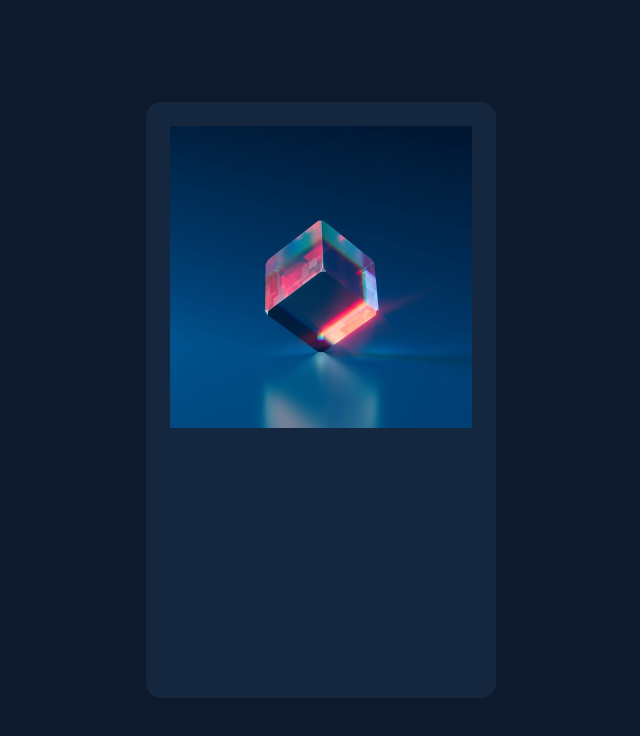
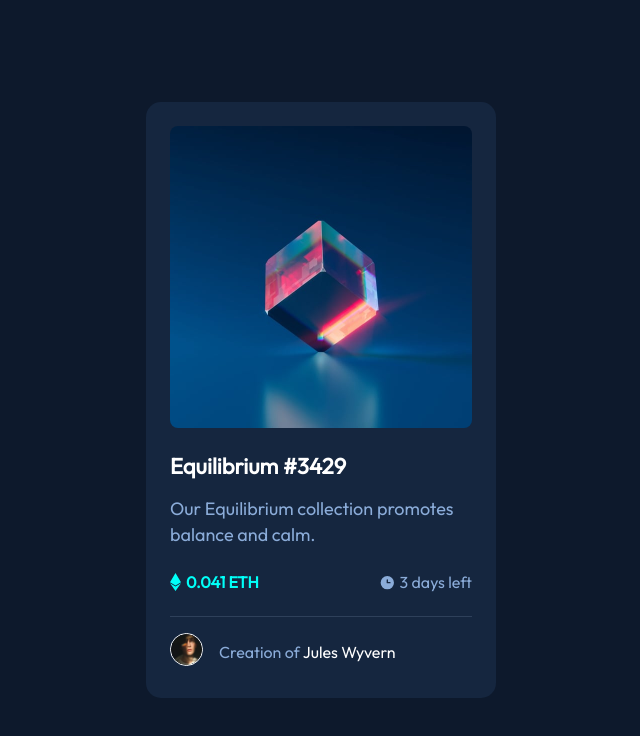
Before and after one commit to i7omic/NFT_PreviweCardComponent, a plain HTML site: page index.html in a window 1280 px wide. Shown: the whole page, without its empty margins (319-959 px from the left). Drawn offline with Linux system fonts and the light colour scheme.

Commit message:
Final commit

```diff
--- a/index.html
+++ b/index.html
@@ -12,9 +12,36 @@
     <div class="card">
       <div class="card-img">
         <img class="img" src="./images/image-equilibrium.jpg" alt="">
+        <svg class="eye" width="48" height="48" xmlns="http://www.w3.org/2000/svg"><g fill="none" fill-rule="evenodd"><path d="M0 0h48v48H0z"/><path d="M24 9C14 9 5.46 15.22 2 24c3.46 8.78 12 15 22 15 10.01 0 18.54-6.22 22-15-3.46-8.78-11.99-15-22-15Zm0 25c-5.52 0-10-4.48-10-10s4.48-10 10-10 10 4.48 10 10-4.48 10-10 10Zm0-16c-3.31 0-6 2.69-6 6s2.69 6 6 6 6-2.69 6-6-2.69-6-6-6Z" fill="#FFF" fill-rule="nonzero"/></g>
+        </svg>
       </div>
       <div class="card-content">
-
+        <h1>Equilibrium #3429</h1>
+        <h2>
+          Our Equilibrium collection promotes balance and calm.
+        </h2>
+        <div class="eth-info">
+          <div class="eth-info-left">
+            <svg width="11" height="18" xmlns="http://www.w3.org/2000/svg"><path d="M11 10.216 5.5 18 0 10.216l5.5 3.263 5.5-3.262ZM5.5 0l5.496 9.169L5.5 12.43 0 9.17 5.5 0Z" fill="#00FFF8"/>
+            </svg>
+            <span class="eth-current">0.041 ETH</span>
+          </div>
+          <div class="eth-info-right">
+            <svg width="16" height="16" xmlns="http://www.w3.org/2000/svg"><path d="M8.305 2.007a6.667 6.667 0 1 0 0 13.334 6.667 6.667 0 0 0 0-13.334Zm2.667 7.334H8.305a.667.667 0 0 1-.667-.667V6.007a.667.667 0 0 1 1.334 0v2h2a.667.667 0 0 1 0 1.334Z" fill="#8BACD9"/>
+            </svg>
+             <span class="eth-date">3 days left</span>
+          </div>
+        </div>
+        <div class="profile">
+          <div class="profile-img">
+            <img src="./images/image-avatar.png" alt="">
+          </div>
+          <div class="profile-info">
+            <h3>
+              Creation of <span>Jules Wyvern</span>
+            </h3>
+          </div>
+        </div>
       </div>
     </div>
   </div>
--- a/style.css
+++ b/style.css
@@ -1,3 +1,5 @@
+@import url('https://fonts.googleapis.com/css2?family=Bebas+Neue&family=Outfit&display=swap');
+
 * {
     margin: 0;
     padding: 0;
@@ -23,4 +25,138 @@ body {
 
 .img {
     width: 100%;
+    border-radius: 8px;
 }
+
+.card-content {
+    padding-top: 24px;
+    position: relative;
+}
+
+.eth-info {
+    display: flex;
+    justify-content: space-between;
+}
+h1 {
+    color: #fff;
+    font-family: Outfit;
+    font-size: 22px;
+    font-weight: 600;
+    cursor: pointer;
+}
+.card-content h2 {
+    color: #8bacd9;
+    font-family: Outfit;
+    font-size: 18px;
+    font-weight: 300;
+    line-height: 26px;
+    margin-top: 16px;
+}
+.eth-info {
+    margin-top: 24px;
+}
+.eth-info-left,
+.eth-info-right {
+    display: flex;
+    align-items: center;
+    gap: 5px;
+}
+.eth-current {
+    text-transform: uppercase;
+    font-family: Outfit;
+    font-size: 16px;
+    font-weight: 600;
+    color: #00FFF8;
+}
+.eth-date {
+    font-family: Outfit;
+    font-size: 16px;
+    font-weight: 400;
+    color: #8BACD9;
+}
+.profile::before {
+    content: '';
+    position: absolute;
+    height: 1px;
+    width: 100%;
+    background-color: #2E405A;
+    top: 188px;
+}
+.profile {
+    padding-top: 41px;
+    display: flex;
+    align-items: center;
+    gap: 16px;
+}
+.profile-img {
+    width: 33px;
+    border-radius: 50%;
+}
+.profile-img img {
+    border: 1px solid #fff;
+    width: 100%;
+    border-radius: 50%;
+}
+.profile-info h3 {
+    font-family: Outfit;
+    color: #8BACD9;
+    font-weight: 400;
+    font-size: 16px;
+}
+.profile-info h3 span {
+    color: #fff;
+    cursor: pointer;
+}
+
+h1:active,
+.profile-info h3 span:active {
+    color: #00FFF8;
+}
+
+.card-img {
+    position: relative;
+    cursor: pointer;
+    display: flex;
+    justify-content: center;
+    align-items: center;
+}
+.eye {
+    position: absolute;
+    opacity: 0;
+    background-color: transparent;
+}
+.card-img:active .eye{
+    opacity: 1;
+}
+.card-img:active {
+    background-color: #00FFF8;
+    border-radius: 8px;
+}
+.card-img:active .img {
+    opacity: 0.5;
+}
+
+@media (max-width: 375px) {
+    .container {
+        width: 327px;
+        height: 543px;
+    }
+    .card-content {
+        padding-top: 22px;
+    }
+    .card-content h2 {
+        margin-top: 12px;
+    }
+    .img {
+        width: 278px;
+    }
+    .eth-info {
+        margin-top: 16px;
+    }
+    .profile::before {
+        top: 167px;
+    }
+    .profile {
+        padding-top: 33px;
+    }
+}
```
